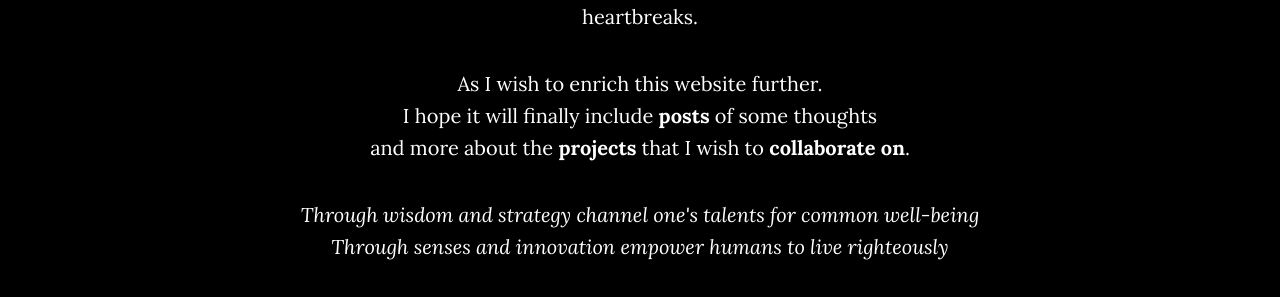
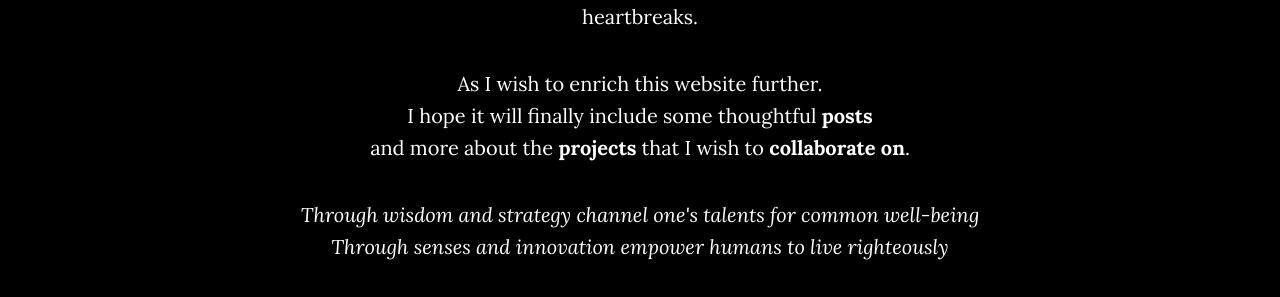
Before and after one commit to kozload/kozload.github.io, a Jekyll site: the page built from index.html, in a window 1280 px wide and 900 px high, scrolled down 1672 px. Shown: the part 157-454 px from the top of the window. Built offline with Jekyll 4.4.1, drawn with Linux system fonts in a browser that asks for light colours.

Commit message:
Update about.html

```diff
--- a/_includes/about.html
+++ b/_includes/about.html
@@ -9,7 +9,9 @@
                 <p>I am currently opening the new chapter in my life.<br>The attributes I have gathered so far will catalyse in this final adventure.<br>The journey to human mind.</p>
                 <p>I decided to become a <b>neuropsychiatrist</b>.<br>I will acquire <b>PhD in Public Health</b>.<br>I am going to set up the company for <b>Health Design & Strategy</b>.</p>
                 <p>I hope this path will bring me <b>fulfillment, peace and stability</b>.<br>Being adventurous is not very lucrative and the constant changes give heartbreaks.</p>
-                <p>As I wish to enrich this website further.<br>I hope it will finally include <b>posts</b> of some thoughts<br>and more about the <b>projects</b> that I wish to <b>collaborate on</b>.</p>
+                <p>As I wish to enrich this website further.<br>I hope it will finally include some thoughtful <b>posts</b><br>and more about the <b>projects</b> that I wish to <b>collaborate on</b>.</p>
+                <div class="wrapper">
+  <div class="divider div-transparent div-arrow-down"></div>
                 <p><i>Through wisdom and strategy channel one's talents for common well-being<br>Through senses and innovation empower humans to live righteously</i></p>
             </div>
         </div>
```
